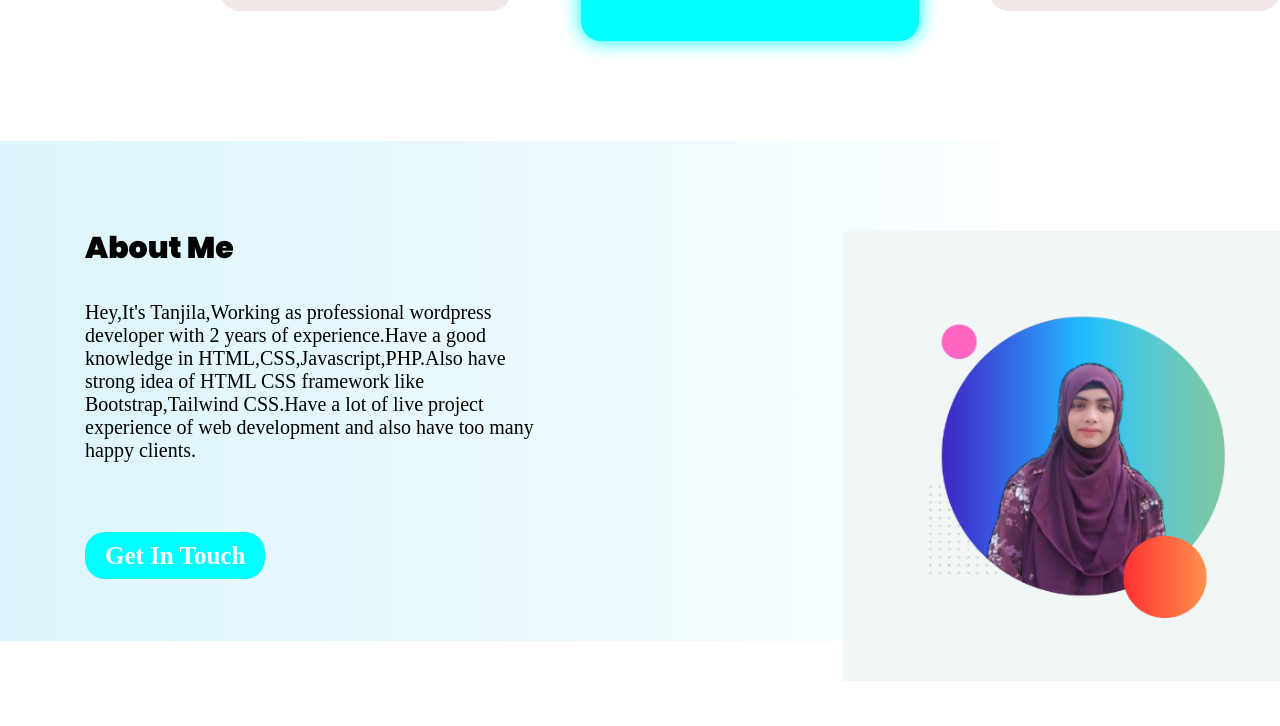
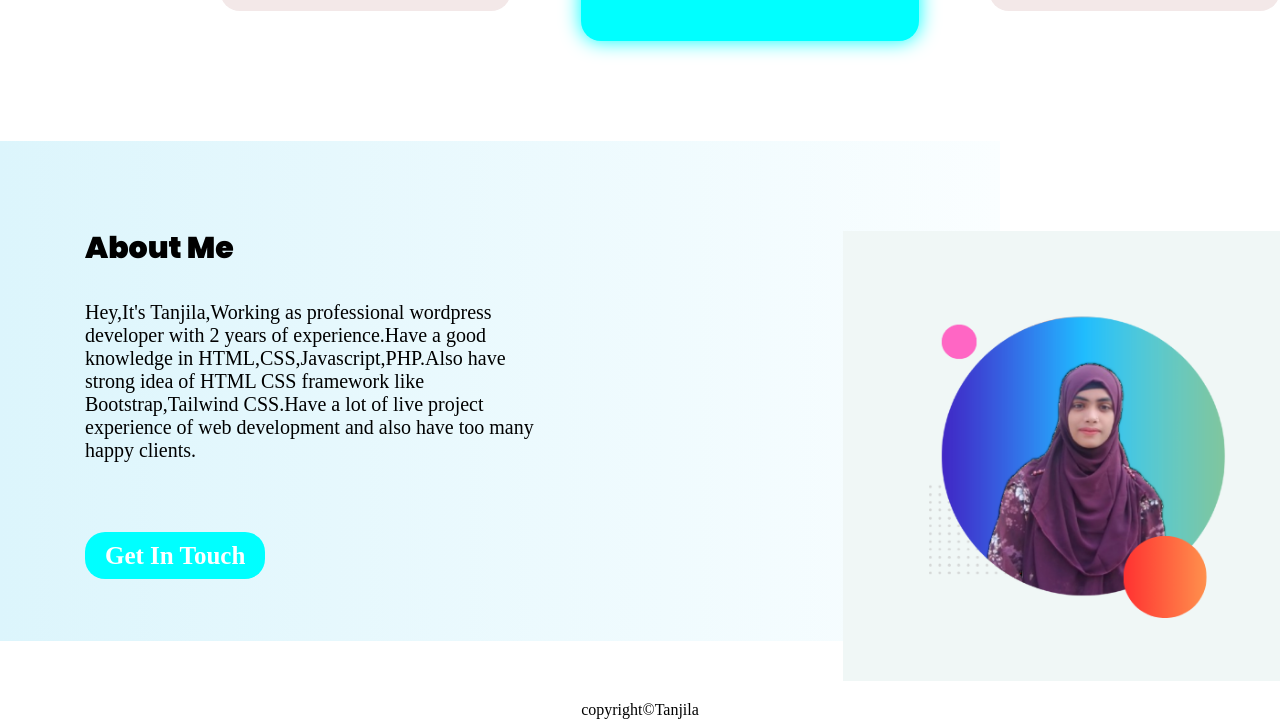
Before and after one commit to tanjilaakreti/website, a plain HTML site: page index.html in a window 1280 px wide. Shown: the part 1298-2024 px from the top of the page. Drawn offline with Linux system fonts and the light colour scheme.

Commit message:
2nd commit

```diff
--- a/index.html
+++ b/index.html
@@ -84,7 +84,7 @@
         <div class="me">
             <h1>About Me</h1>
             <p>Hey,It's Tanjila,Working as professional wordpress developer with 2 years of experience.Have a good knowledge in HTML,CSS,Javascript,PHP.Also have strong idea of HTML CSS framework like Bootstrap,Tailwind CSS.Have a lot of live project experience of web development and also have too many happy clients.</p>
-            <div class="link-3">
+            <div class="link-3 jump">
                 <a href="">Get In Touch</a>
             </div>
         </div>
@@ -92,5 +92,6 @@
             <img src="images/eti2.png" alt="">
         </div>
     </section>
+    <footer class="copy">copyright&copy;Tanjila</footer>
 </body>
 </html>
--- a/style.css
+++ b/style.css
@@ -185,3 +185,7 @@
     padding: 10px 20px 10px 20px;
     border-radius: 20px
 }
+.copy{
+    text-align: center;
+    margin-top: 60px;
+}
```
